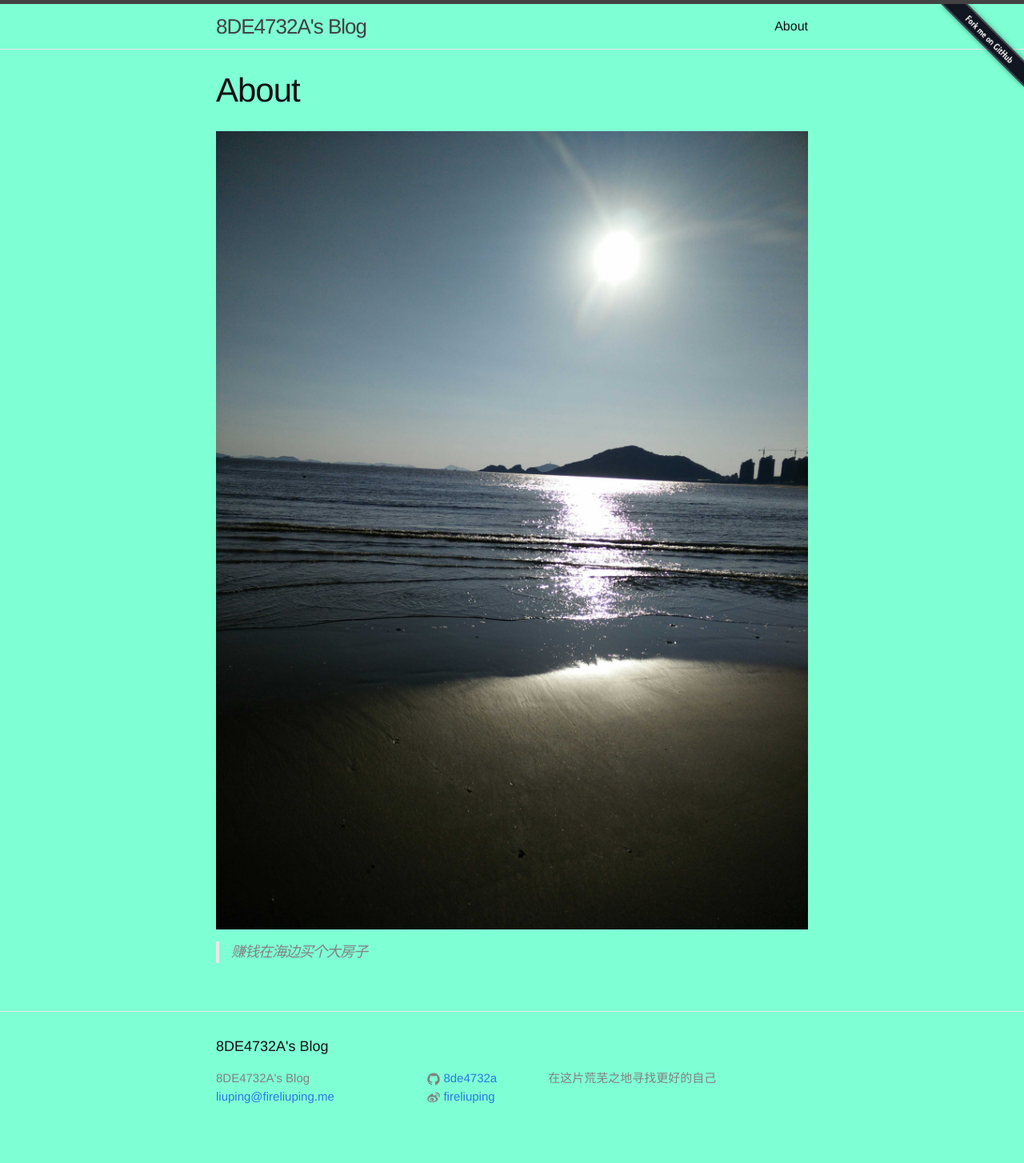
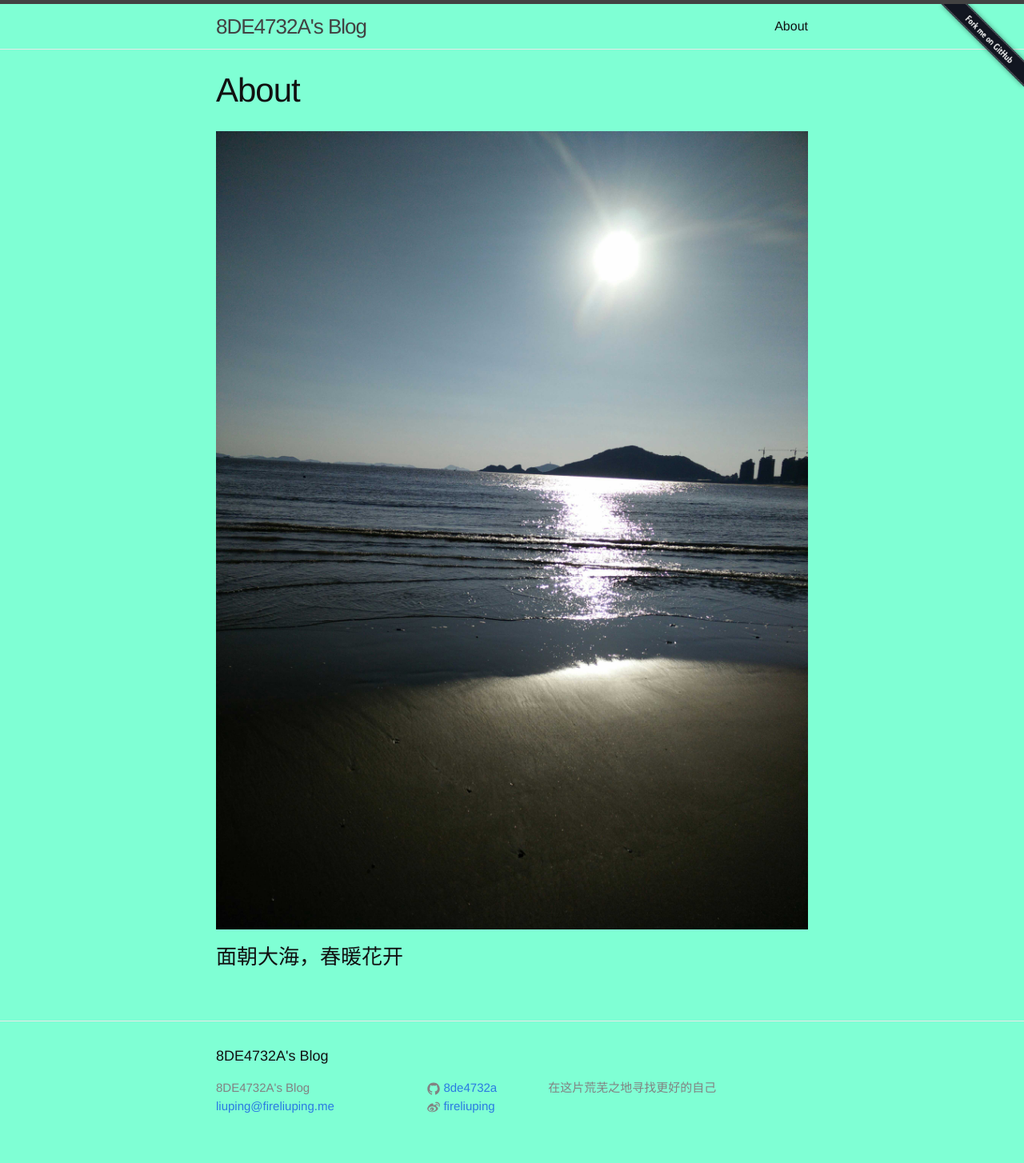
Before and after one commit to 8DE4732A/8DE4732A.github.io, a Jekyll site: the page built from about.md, in a window 1280 px wide. Shown: the whole page at 80% size. Built offline with Jekyll 4.4.1, drawn with Linux system fonts in a browser that asks for light colours.

Commit message:
midify about

```diff
--- a/about.md
+++ b/about.md
@@ -5,4 +5,4 @@ permalink: /about/
 ---
 ![照片](/assets/1414222514479.jpg)
 
-> 赚钱在海边买个大房子
+### 面朝大海，春暖花开
```
